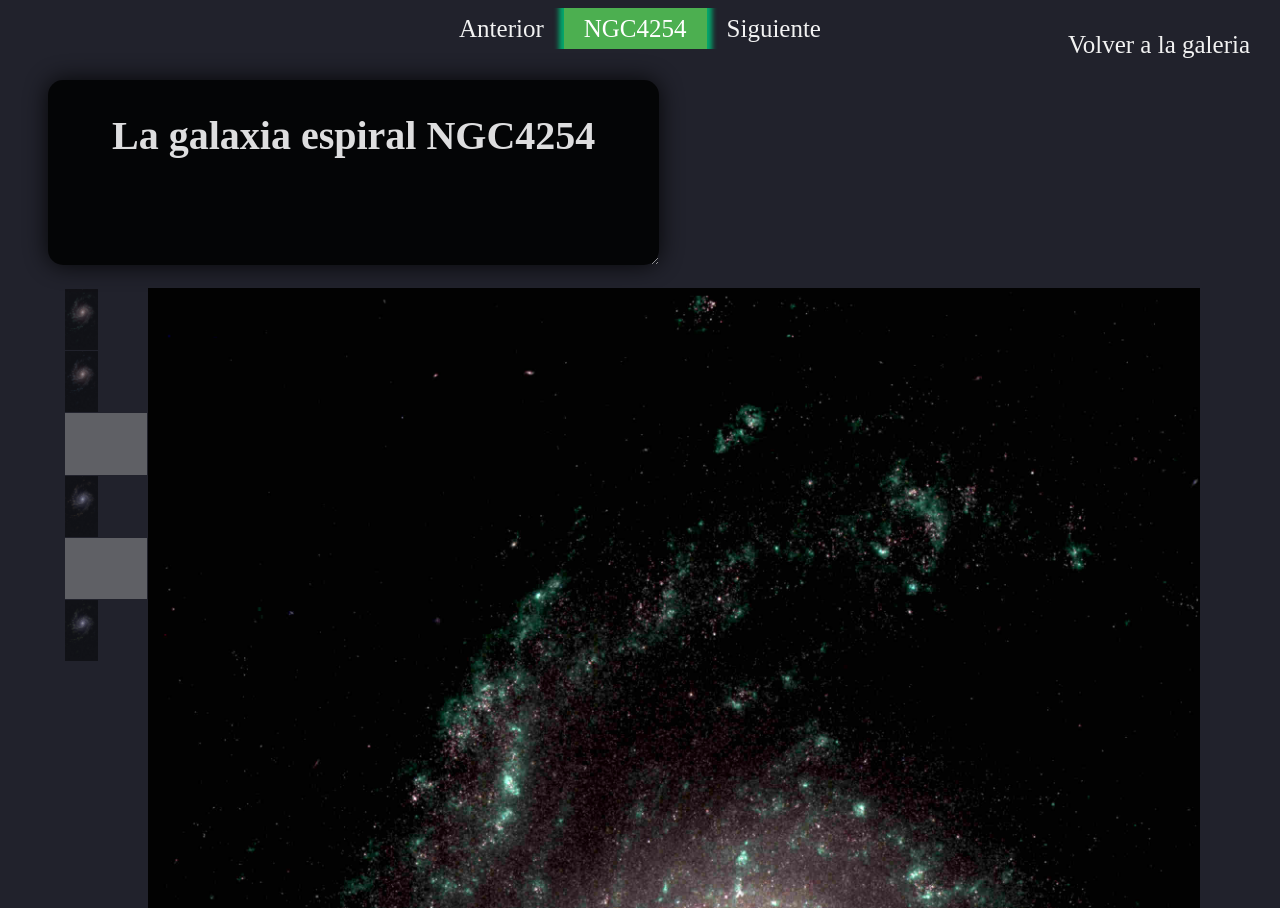
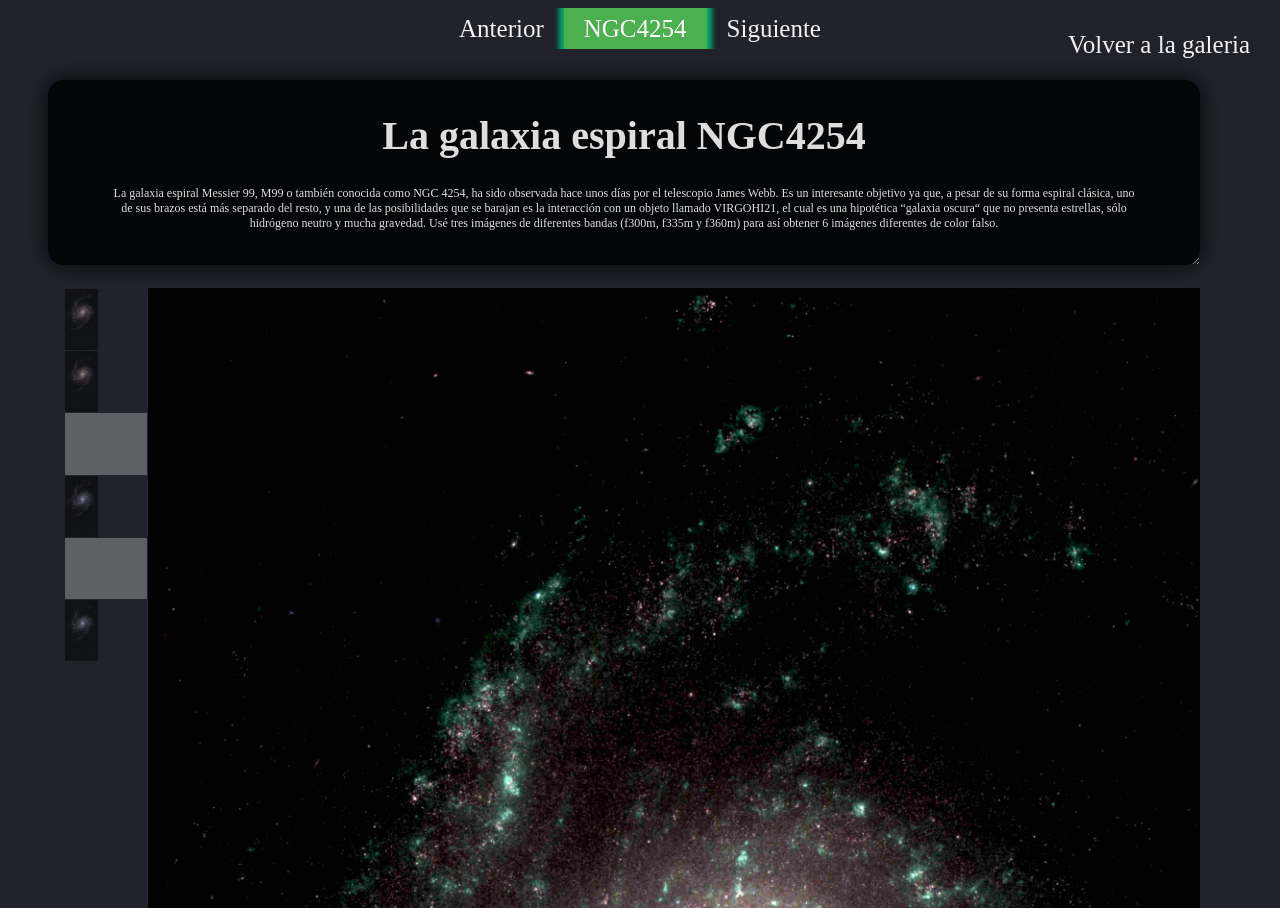
Before and after one commit to nicomedinap/nicomedinap.github.io, a Jekyll site: the page Galeria/JWST/MostrarImagenesNGC4254.html, which Jekyll copies as it is, in a window 1280 px wide. Built offline with Jekyll 4.4.1, drawn with Linux system fonts in a browser that asks for light colours; grey boxes are pictures that could not be loaded.

Commit message:
agregamos cosas a NGC4254

```diff
--- a/Galeria/JWST/MostrarImagenesNGC4254.html
+++ b/Galeria/JWST/MostrarImagenesNGC4254.html
@@ -23,7 +23,9 @@
 		<div class="CajaInfo" >
 			<h1 class="page_title"> La galaxia espiral NGC4254 </h1>
 
-			<p> </p>
+			<p> La galaxia espiral Messier 99, M99 o también conocida como NGC 4254, ha sido observada hace unos días por el telescopio James Webb. Es un interesante objetivo ya que, a pesar de su forma espiral clásica, uno de sus brazos está más separado del resto, y una de las posibilidades que se barajan es la interacción con un objeto llamado VIRGOHI21, el cual es una hipotética “galaxia oscura“ que no presenta estrellas, sólo hidrógeno neutro y mucha gravedad.
+
+			Usé tres imágenes de diferentes bandas (f300m, f335m y f360m) para así obtener 6 imágenes diferentes de color falso. </p>
 		</div>
 
 		<div class="imagen">
```
Also changed, not shown: Galeria/JWST.md (+1 -1 lines).
